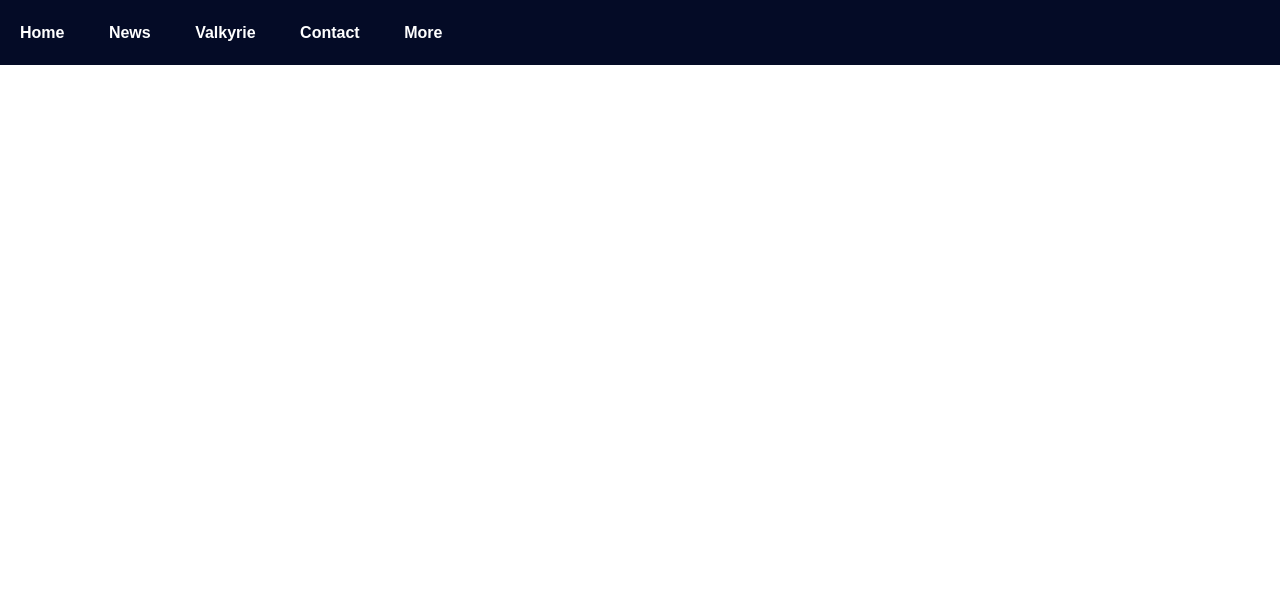
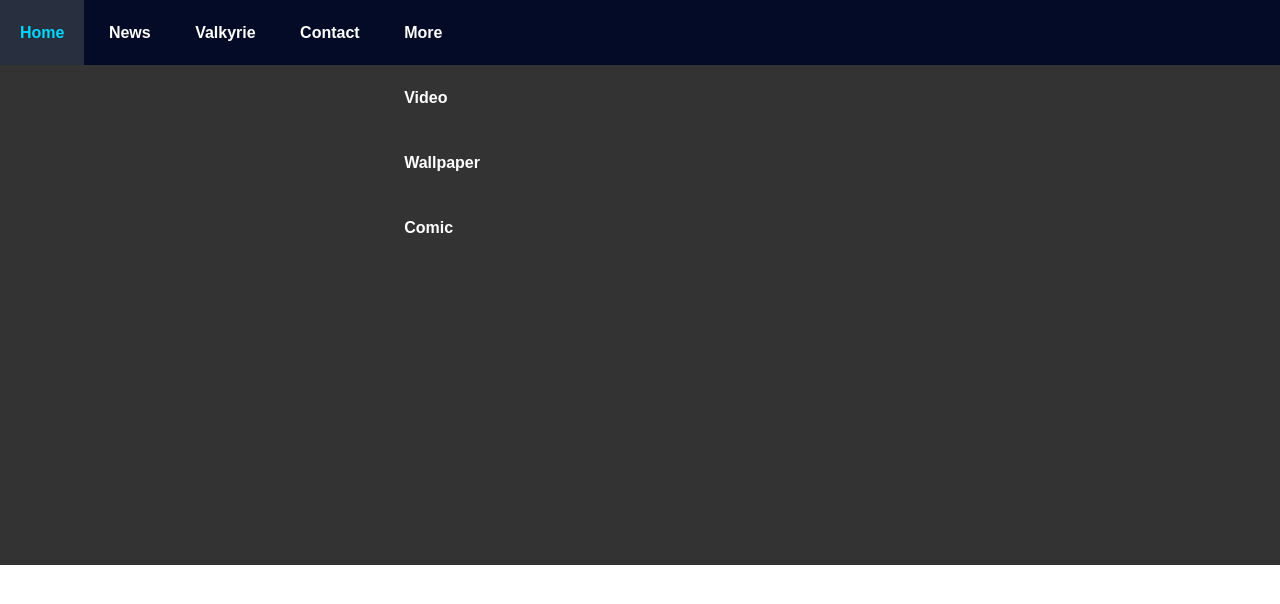
Before and after one commit to CamNA0912/Honkai-cover, a plain HTML site: page index.html in a window 1280 px wide. Drawn offline with Linux system fonts and the light colour scheme.

Commit message:
Điều chỉnh sub-navigation

```diff
--- a/asset/css/style.css
+++ b/asset/css/style.css
@@ -30,26 +30,35 @@ html {
 }
 
 #nav #subnav {
-  display: none;
+  display: block;
+  position: absolute;
 }
 
 #nav li {
   display: inline-block;
-  padding: 0 20px;
-  line-height: 65px;
+  position: relative;
 }
 
 #nav li a {
   text-decoration: none;
   color: #fff;
   font-weight: 600;
+  padding: 0 20px;
+  line-height: 65px;
+  display: inline-block;
 }
 
-#nav li a:hover {
+#nav li:hover a {
   color: #01d6fe;
+  background-color: #282f3f;
 }
 
-#nav #slider {
+#subnav {
+}
+
+#slider {
+  min-height: 500px;
+  background-color: #333;
 }
 
 #content {
```
